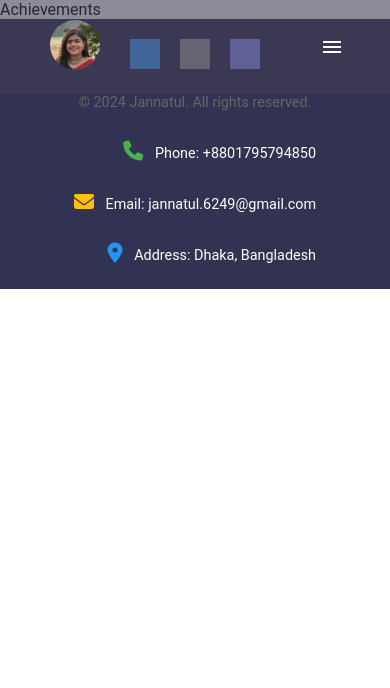
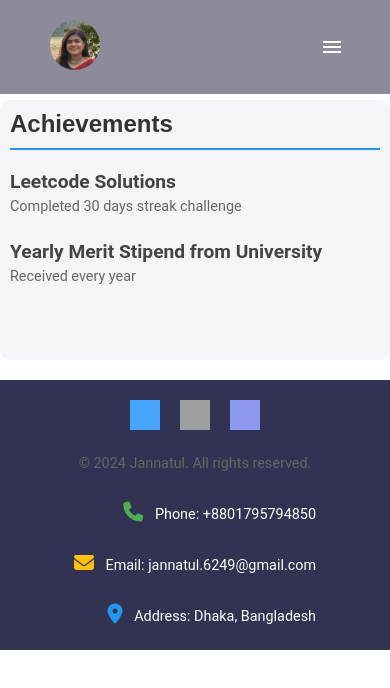
Before and after one commit to jannat-349/portfolio, a React (Vite) app: page /portfolio/achievements in a window 390 px wide. Shown: the top 688 px of the page. Built offline with nearby package versions, Linux system fonts and the light colour scheme; grey boxes are pictures that could not be loaded.

Commit message:
Achievements section done

```diff
--- a/src/pages/Achievements.jsx
+++ b/src/pages/Achievements.jsx
@@ -1,7 +1,24 @@
-import React from 'react'
+import React from 'react';
+import '../styles/Achievements.css';
 
-export default function Achievements() {
-  return (
-    <div>Achievements</div>
-  )
-}
+const Achievements = () => {
+    return (
+        <div className="achievements-container">
+            <section>
+                <h2>Achievements</h2>
+                <div className="achievements-list">
+                    <div className="achievement-item">
+                        <h3>Leetcode Solutions</h3>
+                        <p>Completed 30 days streak challenge</p>
+                    </div>
+                    <div className="achievement-item">
+                        <h3>Yearly Merit Stipend from University</h3>
+                        <p>Received every year</p>
+                    </div>
+                </div>
+            </section>
+        </div>
+    );
+};
+
+export default Achievements;
--- /dev/null
+++ b/src/styles/Achievements.css
@@ -0,0 +1,96 @@
+/* General Container Styles */
+.achievements-container {
+    width: 100%;
+    max-width: 1200px;
+    margin: auto;
+    margin-top: 120px;
+    margin-bottom: 20px;
+    padding: 20px;
+    background-color: #f4f4f9;
+    border-radius: 10px;
+}
+
+/* Section Styles */
+section {
+    margin-bottom: 40px;
+}
+
+h2 {
+    font-size: 2em;
+    margin-bottom: 20px;
+    color: #333;
+    border-bottom: 2px solid #2196F3;
+    padding-bottom: 10px;
+    font-family: 'Arial', sans-serif;
+}
+
+/* Achievements List Styles */
+.achievements-list {
+    display: flex;
+    flex-direction: column;
+}
+
+.achievement-item {
+    margin-bottom: 20px;
+}
+
+.achievement-item h3 {
+    font-size: 1.5em;
+    margin: 0;
+    color: #444;
+}
+
+.achievement-item p {
+    margin: 5px 0;
+    font-size: 1em;
+    color: #666;
+}
+
+/* Link Styles */
+a {
+    color: inherit; /* Ensure link color inherits from parent */
+    text-decoration: none;
+}
+
+a:hover {
+    text-decoration: underline;
+}
+
+/* Responsive Styles */
+@media (max-width: 768px) {
+    .achievements-container {
+        padding: 15px;
+        margin-top: 120px;
+    }
+
+    h2 {
+        font-size: 1.8em;
+    }
+
+    .achievement-item h3 {
+        font-size: 1.3em;
+    }
+
+    .achievement-item p {
+        font-size: 0.95em;
+    }
+}
+
+@media (max-width: 480px) {
+    .achievements-container {
+        padding: 10px;
+        margin-top: 100px;
+    }
+
+    h2 {
+        font-size: 1.5em;
+    }
+
+    .achievement-item h3 {
+        font-size: 1.2em;
+    }
+
+    .achievement-item p {
+        font-size: 0.9em;
+    }
+}
```
